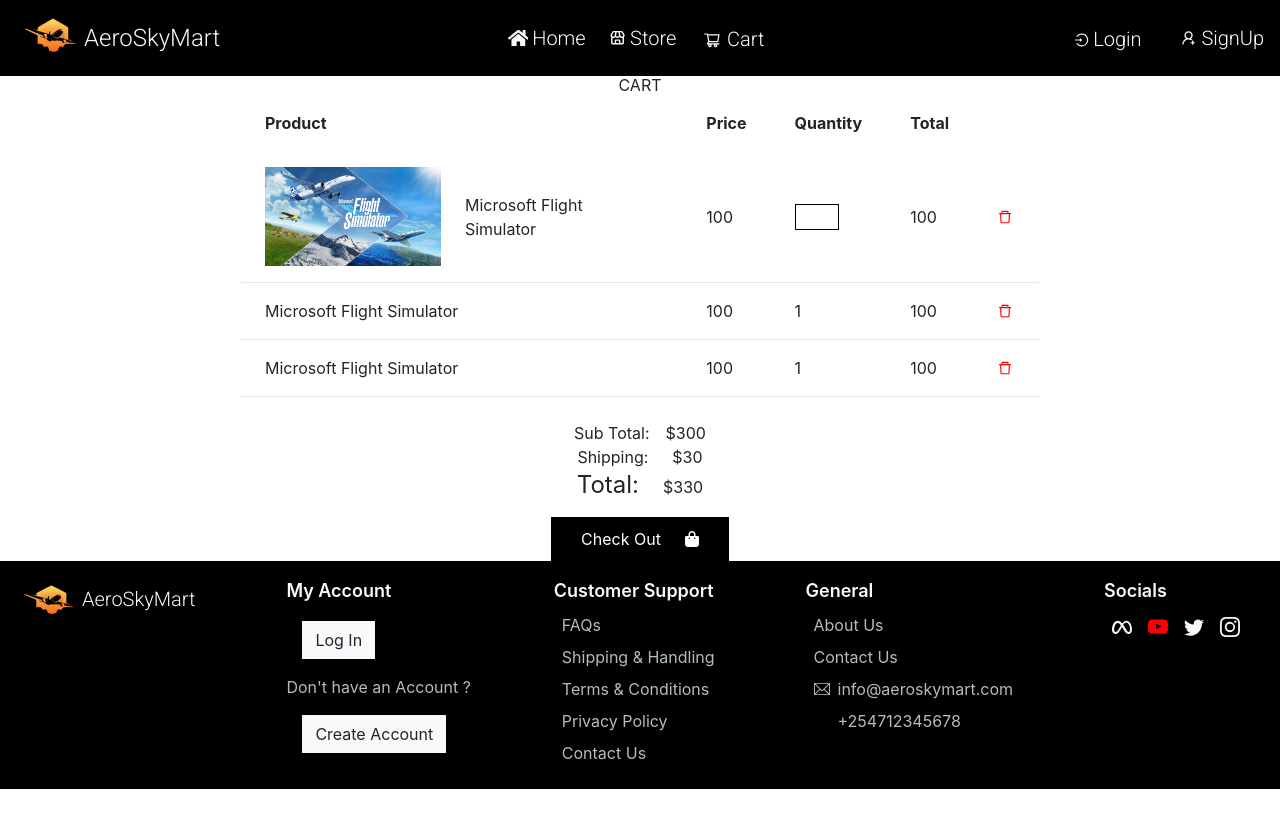
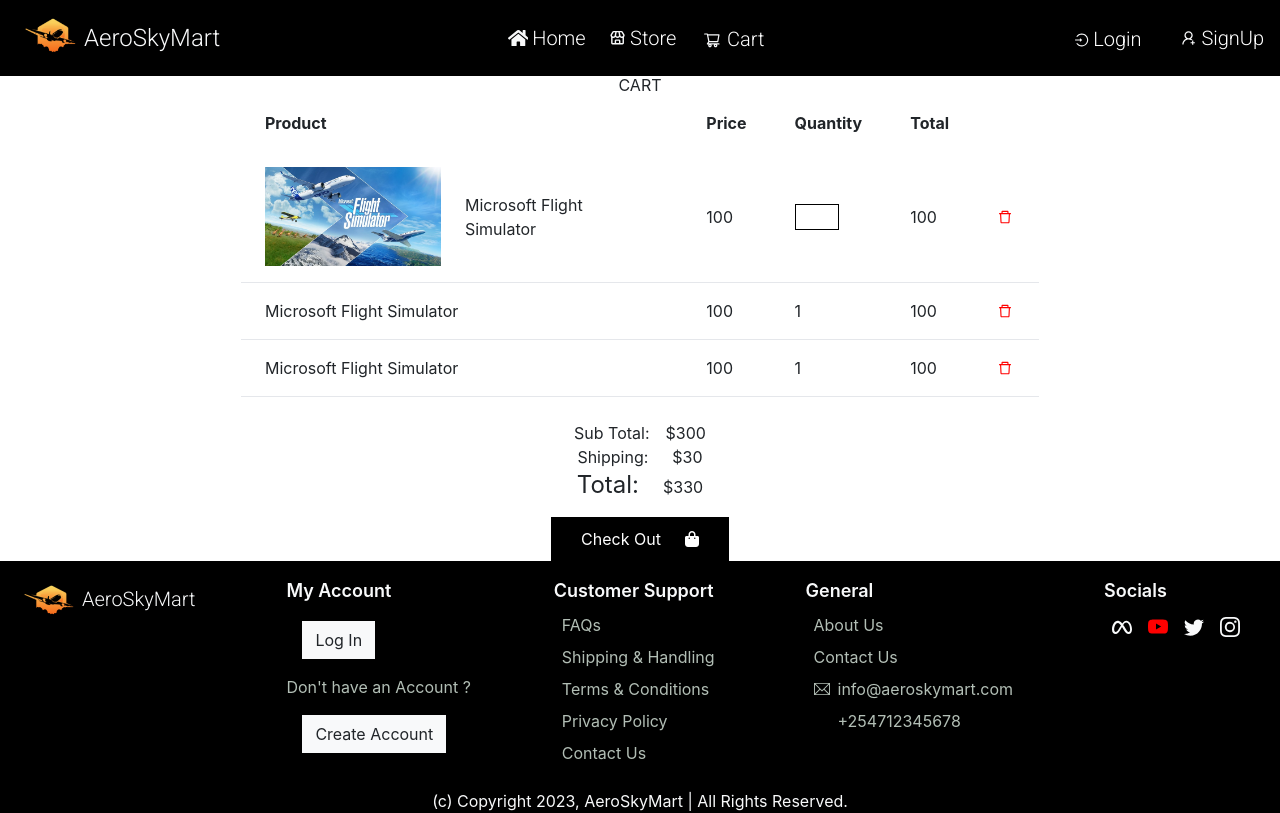
Before and after one commit to Osorabrian/AeroSkyMart, a React (Create React App) app: page /cart in a window 1280 px wide. Built offline with nearby package versions, Linux system fonts and the light colour scheme; some icons are missing.

Commit message:
add copyright in footer

```diff
--- a/src/Components/Footer/Footer.js
+++ b/src/Components/Footer/Footer.js
@@ -8,6 +8,9 @@ import Socials from "./Socials";
 import {Link} from 'react-router-dom'
 
 export default function Footer(){
+
+    const date = new Date()
+
     return(
         <div id="footer-div">
 
@@ -25,6 +28,8 @@ export default function Footer(){
 
                 </div>
 
+                <p className="bg-[rgb(0,0,0)] text-light">(c) Copyright {date.getFullYear()},  AeroSkyMart | All Rights Reserved.</p>
+
         </div>
 )
 }
```
